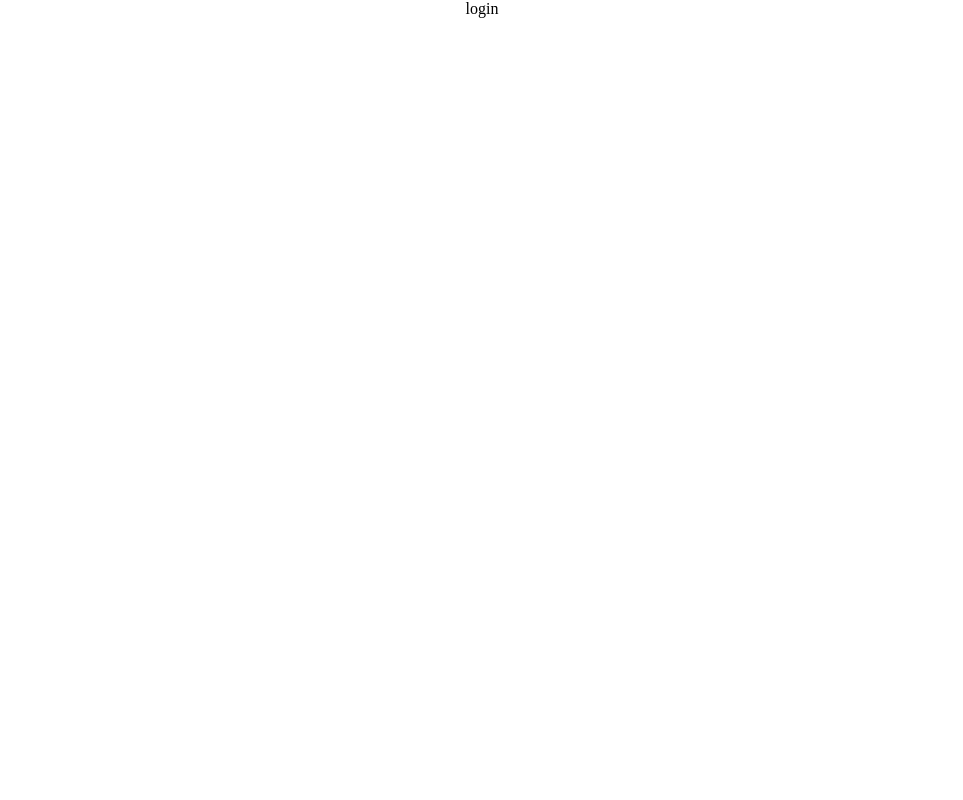
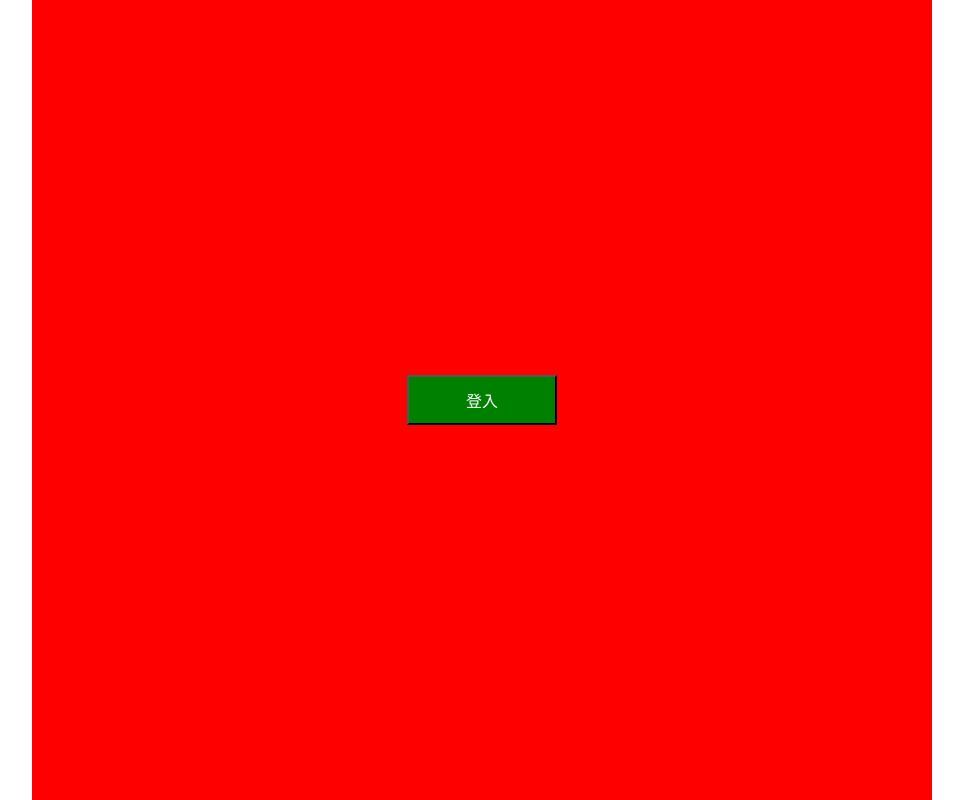
Before and after one commit to GeneHuang331/OOXX, a Vue app: page / in a window 1280 px wide. Shown: the whole page, without its empty margins (158-1121 px from the left). Built offline with nearby package versions, Linux system fonts and the light colour scheme.

Commit message:
禁止雙擊放大

```diff
--- a/index.html
+++ b/index.html
@@ -3,7 +3,10 @@
   <head>
     <meta charset="UTF-8" />
     <link rel="icon" href="/favicon.ico" />
-    <meta name="viewport" content="width=device-width, initial-scale=1.0" />
+    <meta
+      name="viewport"
+      content="width=device-width, initial-scale=1.0, maximum-scale=1.0, user-scalable=no"
+    />
     <title>OOXX APP</title>
   </head>
   <body>
--- a/package.json
+++ b/package.json
@@ -11,7 +11,7 @@
   },
   "dependencies": {
     "vue": "^3.2.47",
-    "vue-router": "^4.1.6"
+    "vue-router": "^4.0.11"
   },
   "devDependencies": {
     "@rushstack/eslint-patch": "^1.2.0",
--- a/src/views/login.vue
+++ b/src/views/login.vue
@@ -1 +1,34 @@
-<template>login</template>
+<template>
+  <main>
+    <button class="login" @click="login()">登入</button>
+  </main>
+</template>
+<script>
+export default {
+  methods: {
+    login() {
+      console.log(this.$router)
+      this.$router.push({ path: '/start' })
+    }
+  }
+}
+</script>
+<style lang="scss">
+main {
+  width: 100%;
+  max-width: 900px;
+  margin: 0 auto;
+  height: 100vh;
+  background: red;
+  display: flex;
+  align-items: center;
+  justify-content: center;
+  .login {
+    background: green;
+    width: 150px;
+    height: 50px;
+    font-size: 1rem;
+    color: #fff;
+  }
+}
+</style>
```
Also changed, not shown: src/App.vue (line endings or trailing spaces), 1 other file (tests, documents, lock files or other folders).
